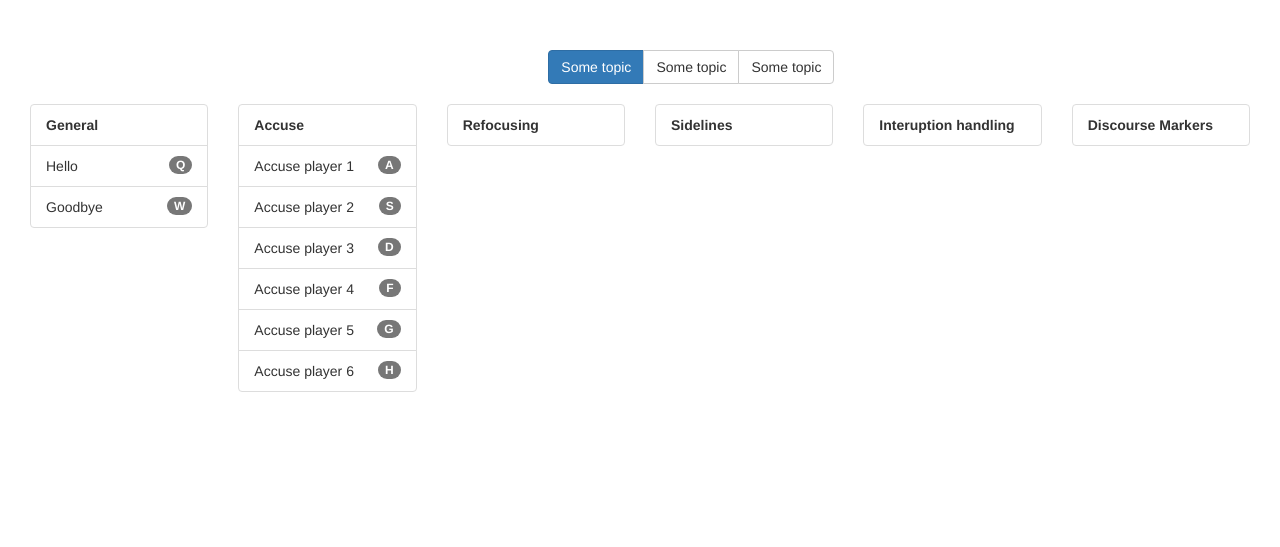
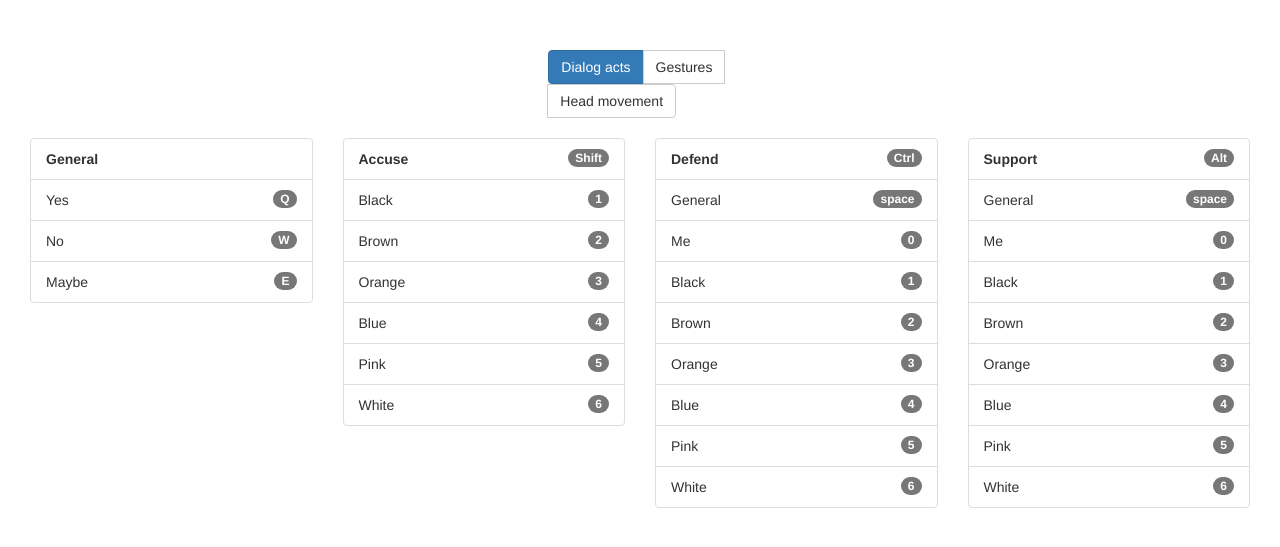
Before and after one commit to kontogiorgos/enterface17, a Flask app: page / in a window 1280 px wide. Shown: the part 52-599 px from the top of the page. Run offline with Flask 2, Linux system fonts and the light colour scheme; some libraries are stand-ins or nearby versions.

Commit message:
dialog acts in the wizard

```diff
--- /dev/null
+++ b/src/main/python/wizard/static/css/style.css
@@ -0,0 +1,3 @@
+.dim {
+    opacity: 0.5;
+}
--- a/src/main/python/wizard/static/js/main.js
+++ b/src/main/python/wizard/static/js/main.js
@@ -1,37 +1,87 @@
 $(document).ready(function() {
+    function reset() {
+        $('.list-group').removeClass('dim');
+    }
+
     var state = 0;
+    var combo = [];
+    var stop = false;
     $('html').on('keydown', function(event) {
+        if (stop) return;
         console.log(event.key)
         if ($(event.target).attr('id') === 'name') return true;
-        var keyPressed = event.key;
-        switch(keyPressed) {
-        default:
-            switch(keyPressed.toLowerCase()) {
+        var keyPressed = event.key.toLowerCase();
+        combo.push(keyPressed);
+        console.log(combo.sort().join('-'))
+
+        if (combo.length == 2) {
+            var modifier = null;
+            if (combo.indexOf('alt') !== -1){
+                modifier = 'support';
+            } else if (combo.indexOf('control') !== -1){
+                modifier = 'defend';
+            } else if (combo.indexOf('shift') !== -1){
+                modifier = 'accuse';
+            }
+            if (modifier) {
+                var participant = combo.filter(item => item !== modifier)[0]
+                switch(participant) {
+                    case ' ':
+                      $.get(`/dialog_act?action=${modifier}&participant=general`)
+                      break;
+                    case '0':
+                      $.get(`/dialog_act?action=${modifier}&participant=self`)
+                      break;
+                    case '1':
+                      $.get(`/dialog_act?action=${modifier}&participant=black`)
+                      break;
+                    case '2':
+                      $.get(`/dialog_act?action=${modifier}&participant=brown`)
+                      break;
+                    case '3':
+                      $.get(`/dialog_act?action=${modifier}&participant=orange`)
+                      break;
+                    case '4':
+                      $.get(`/dialog_act?action=${modifier}&participant=blue`)
+                      break;
+                    case '5':
+                      $.get(`/dialog_act?action=${modifier}&participant=pink`)
+                      break;
+                    case '6':
+                      $.get(`/dialog_act?action=${modifier}&participant=white`)
+                      break;
+                }
+
+            }
+
+        }
+
+
+        switch(combo.sort().join('-')) {
             case 'q':
-                  $.get('/say?text=hello');
+              $.get('/say?text=yes');
               break;
             case 'w':
-                  $.get('/say?text=good bye')
+              $.get('/say?text=no')
               break;
-                case 'a':
-                  $.get('/accuse?participant=1')
+            case 'e':
+              $.get('/say?text=maybe')
               break;
-                case 's':
-                  $.get('/accuse?participant=2')
+            case 'shift':
+              $('.list-group:not(#accuse)').addClass('dim');
               break;
-                case 'd':
-                  $.get('/accuse?participant=3')
+            case 'control':
+              $('.list-group:not(#defend)').addClass('dim');
               break;
-                case 'f':
-                  $.get('/accuse?participant=4')
+            case 'alt':
+              $('.list-group:not(#support)').addClass('dim');
               break;
-                case 'g':
-                  $.get('/accuse?participant=5')
-                  break;
-                case 'h':
-                  $.get('/accuse?participant=6')
-                  break;
-            }
+
         }
     });
+    $('html').on('keyup', function(event) {
+        combo = [];
+        stop = false;
+        reset();
     });
+});
--- a/src/main/python/wizard/templates/index.html
+++ b/src/main/python/wizard/templates/index.html
@@ -3,50 +3,57 @@
 <div class="row">
     <div class="col-xs-3 col-xs-offset-5">
         <div class="btn-group" role="group" id="naver" style="margin-left: auto; margin-right: auto;">
-            <button type="button" class="btn btn-primary">Some topic</button>
-            <button type="button" class="btn btn-default">Some topic</button>
-            <button type="button" class="btn btn-default">Some topic</button>
+            <button type="button" class="btn btn-primary">Dialog acts</button>
+            <button type="button" class="btn btn-default">Gestures</button>
+            <button type="button" class="btn btn-default">Head movement</button>
         </div>
     </div>
 </div>
 <div class="row" id="commands" style="margin-top: 20px;">
     <div class="col-xs-12">
-        <div class="col-xs-2">
-            <ul class="list-group" id="timeline">
+        <div class="col-xs-3">
+            <ul class="list-group" id="general">
                 <li class="list-group-item" style="font-weight: bold">General</li>
-                <li class="list-group-item">Hello <span class="badge">Q</span></li>
-                <li class="list-group-item">Goodbye <span class="badge">W</span></li>
+                <li class="list-group-item">Yes <span class="badge">Q</span></li>
+                <li class="list-group-item">No <span class="badge">W</span></li>
+                <li class="list-group-item">Maybe <span class="badge">E</span></li>
             </ul>
         </div>
-        <div class="col-xs-2">
-            <ul class="list-group" id="encouragement">
-                <li class="list-group-item" style="font-weight: bold">Accuse</li>
-                <li class="list-group-item">Accuse player 1 <span class="badge">A</span></li>
-                <li class="list-group-item">Accuse player 2 <span class="badge">S</span></li>
-                <li class="list-group-item">Accuse player 3 <span class="badge">D</span></li>
-                <li class="list-group-item">Accuse player 4 <span class="badge">F</span></li>
-                <li class="list-group-item">Accuse player 5 <span class="badge">G</span></li>
-                <li class="list-group-item">Accuse player 6 <span class="badge">H</span></li>
+        <div class="col-xs-3">
+            <ul class="list-group" id="accuse">
+              <li class="list-group-item" style="font-weight: bold">Accuse <span class="badge">Shift</span></li>
+              <li class="list-group-item">Black <span class="badge">1</span></li>
+              <li class="list-group-item">Brown <span class="badge">2</span></li>
+              <li class="list-group-item">Orange <span class="badge">3</span></li>
+              <li class="list-group-item">Blue <span class="badge">4</span></li>
+              <li class="list-group-item">Pink <span class="badge">5</span></li>
+              <li class="list-group-item">White <span class="badge">6</span></li>
             </ul>
         </div>
-        <div class="col-xs-2">
-            <ul class="list-group" id="refocusing">
-                <li class="list-group-item" style="font-weight: bold">Refocusing</li>
+        <div class="col-xs-3">
+            <ul class="list-group" id="defend">
+              <li class="list-group-item" style="font-weight: bold">Defend <span class="badge">Ctrl</span></li>
+              <li class="list-group-item">General <span class="badge">space</span></li>
+              <li class="list-group-item">Me <span class="badge">0</span></li>
+              <li class="list-group-item">Black <span class="badge">1</span></li>
+              <li class="list-group-item">Brown <span class="badge">2</span></li>
+              <li class="list-group-item">Orange <span class="badge">3</span></li>
+              <li class="list-group-item">Blue <span class="badge">4</span></li>
+              <li class="list-group-item">Pink <span class="badge">5</span></li>
+              <li class="list-group-item">White <span class="badge">6</span></li>
             </ul>
         </div>
-        <div class="col-xs-2">
-            <ul class="list-group" id="sidelines">
-                <li class="list-group-item" style="font-weight: bold">Sidelines</li>
-            </ul>
-        </div>                    <div class="col-xs-2">
-            <ul class="list-group" id="interruption">
-                <li class="list-group-item" style="font-weight: bold">Interuption handling</li>
-            </ul>
-        </div>
-
-        <div class="col-xs-2">
-            <ul class="list-group" id="discourse_markers">
-                <li class="list-group-item" style="font-weight: bold">Discourse Markers</li>
+        <div class="col-xs-3">
+            <ul class="list-group" id="support">
+              <li class="list-group-item" style="font-weight: bold">Support <span class="badge">Alt</span></li>
+              <li class="list-group-item">General <span class="badge">space</span></li>
+              <li class="list-group-item">Me <span class="badge">0</span></li>
+              <li class="list-group-item">Black <span class="badge">1</span></li>
+              <li class="list-group-item">Brown <span class="badge">2</span></li>
+              <li class="list-group-item">Orange <span class="badge">3</span></li>
+              <li class="list-group-item">Blue <span class="badge">4</span></li>
+              <li class="list-group-item">Pink <span class="badge">5</span></li>
+              <li class="list-group-item">White <span class="badge">6</span></li>
             </ul>
         </div>
     </div>
--- a/src/main/python/wizard/templates/layout.html
+++ b/src/main/python/wizard/templates/layout.html
@@ -1,6 +1,7 @@
 <html>
     <head>
         <link rel="stylesheet" type="text/css" href="{{ url_for('static', filename='css/bootstrap.css') }}">
+        <link rel="stylesheet" type="text/css" href="{{ url_for('static', filename='css/style.css') }}">
         <script src="{{ url_for('static', filename='js/jquery.js') }}"></script>
         <script src="{{ url_for('static', filename='js/bootstrap.js') }}"></script>
         <script src="{{ url_for('static', filename='js/main.js') }}"></script>
```
Lines whose indentation alone changed are shown as unchanged.
